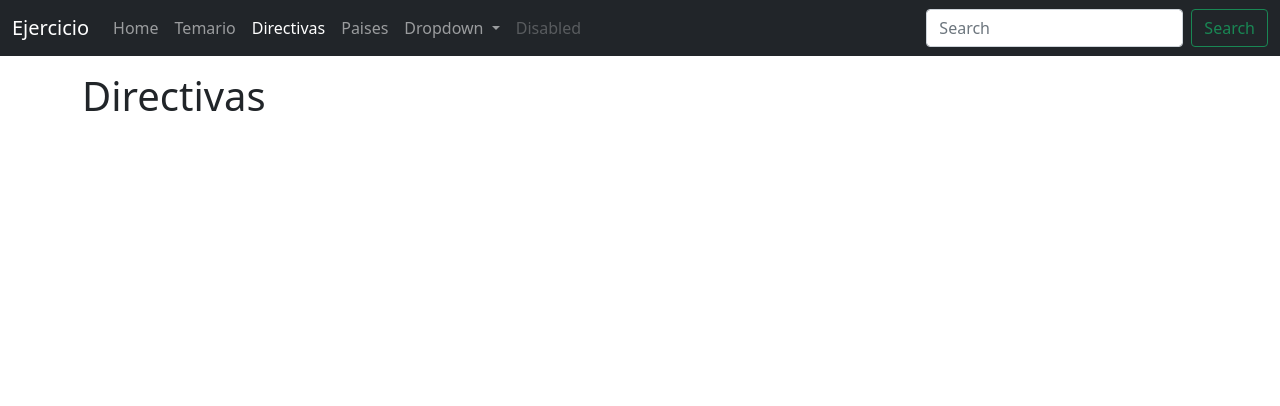
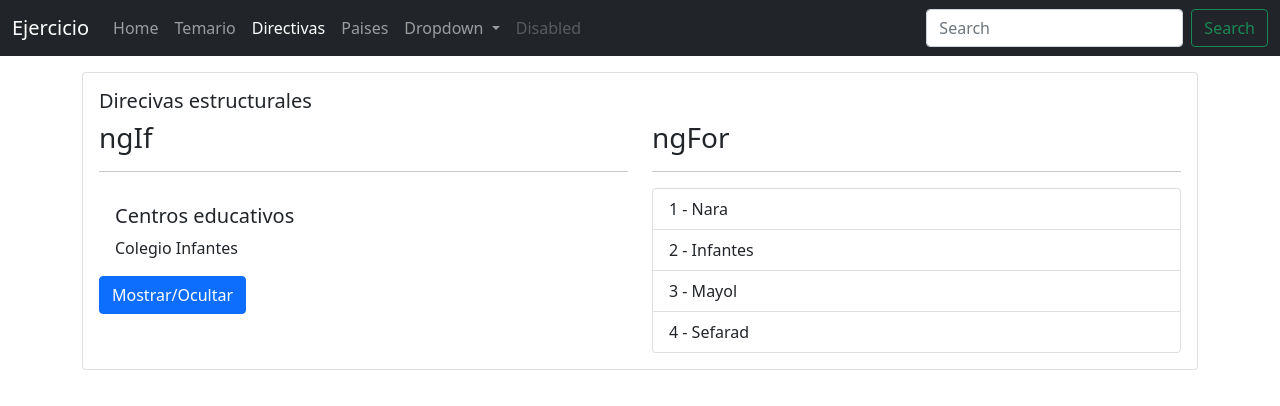
Before and after one commit to jucarlos/angularedicion2, an Angular app: page /directivas in a window 1280 px wide. Shown: the top 406 px of the page. Built offline with nearby package versions, Linux system fonts and the light colour scheme.

Commit message:
Terminadas las directivas

```diff
--- a/src/app/pages/directivas/directivas.component.css
+++ b/src/app/pages/directivas/directivas.component.css
@@ -0,0 +1,3 @@
+li {
+    cursor: pointer;
+}
--- a/src/app/pages/directivas/directivas.component.html
+++ b/src/app/pages/directivas/directivas.component.html
@@ -1 +1,43 @@
-<h1>Directivas</h1>
+
+
+<div class="card">
+    <div class="card-body">
+        <h5 class="card-title">Direcivas estructurales</h5>
+
+        <div class="row">
+
+            <div class="col-md-6">
+                <h3>ngIf</h3>
+                <hr>
+
+                <div *ngIf="mostrarColegio">
+
+                    <div class="card-body">
+                        <h5 class="card-title">{{ titulo }}</h5>
+                        <p class="card-text">{{ colegio }}</p>
+                    </div>
+
+                </div>
+
+                <button class="btn btn-primary" (click)="mostrarOcultar()">
+                    Mostrar/Ocultar
+                </button>
+
+
+            </div>
+
+            <div class="col-md-6">
+                <h3>ngFor</h3>
+                <hr>
+                <ul class="list-group">
+                    <li *ngFor="let colegio of colegios; let i = index "
+                        class="list-group-item">{{ i +1  + ' - ' +  colegio }}
+                    </li>
+                </ul>
+
+            </div>
+
+
+        </div>
+    </div>
+</div>
--- a/src/app/pages/directivas/directivas.component.ts
+++ b/src/app/pages/directivas/directivas.component.ts
@@ -7,9 +7,25 @@ import { Component, OnInit } from '@angular/core';
 })
 export class DirectivasComponent implements OnInit {
 
+  titulo = 'Centros educativos';
+
+  colegio = 'Colegio Infantes';
+
+  mostrarColegio = true;
+
+  datos = [1,2,4,5,6];
+
+  colegios = ['Nara', 'Infantes', 'Mayol', 'Sefarad'];
+
   constructor() { }
 
   ngOnInit(): void {
   }
 
+
+  mostrarOcultar(): void {
+
+    this.mostrarColegio = !this.mostrarColegio;
+  }
+
 }
--- a/src/app/shared/navbar/navbar.component.html
+++ b/src/app/shared/navbar/navbar.component.html
@@ -16,7 +16,7 @@
           </li>
 
           <li class="nav-item">
-            <a class="nav-link" [routerLink]="['directivas']"
+            <a class="nav-link" routerLink="/directivas"
                                 routerLinkActive="active">Directivas</a>
           </li>
 
```
Also changed, not shown: 1 other file (tests, documents, lock files or other folders).
